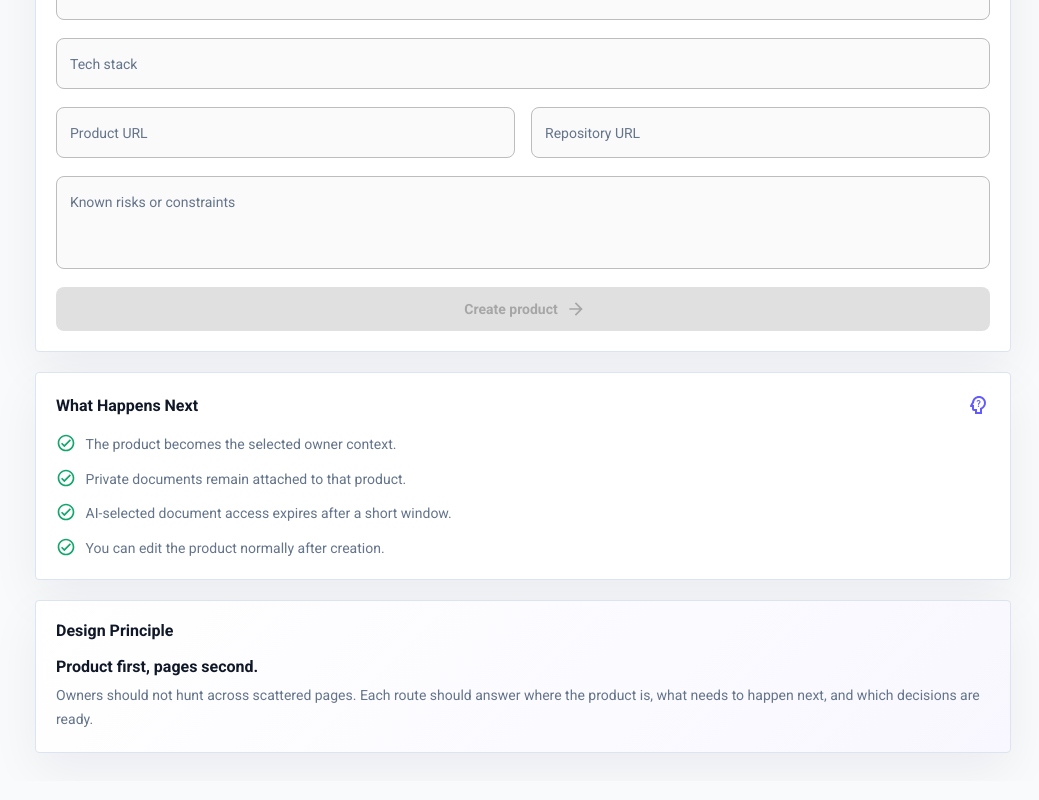
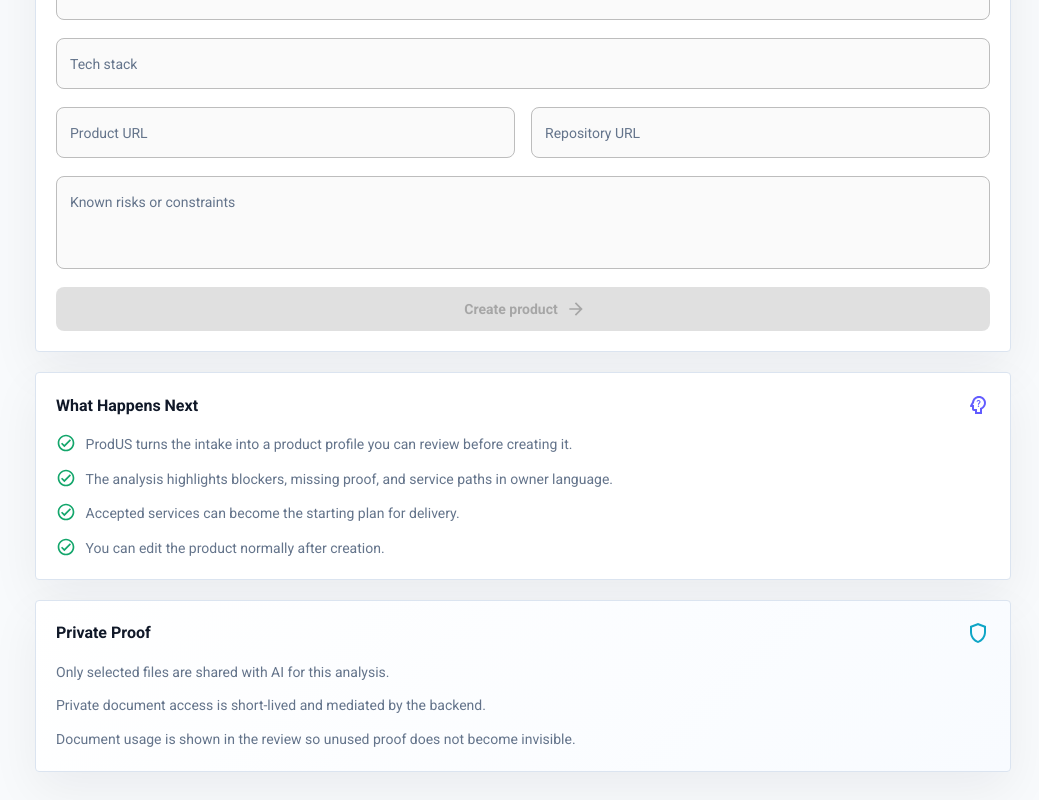
Before and after one commit to mahmoudashraf/ProdUS, a Next.js app in the folder frontend/: page /products/new in a window 1280 px wide. Shown: the part 1425-2225 px from the top of the page, without its empty margins (241-1280 px from the left). Built offline with nearby package versions, Linux system fonts and the light colour scheme; no server answers; sample sign-in values are in the browser's storage.

Commit message:
Extract onboarding side guide

```diff
--- /dev/null
+++ b/frontend/src/features/platform/ProductOnboardingSideGuidePanel.tsx
@@ -0,0 +1,63 @@
+'use client';
+
+import {
+  CheckCircleOutlineOutlined,
+  PsychologyAltOutlined,
+  ShieldOutlined,
+} from '@mui/icons-material';
+import { Stack, Typography } from '@mui/material';
+import {
+  SectionTitle,
+  Surface,
+  appleColors,
+} from './PlatformComponents';
+
+const nextSteps = [
+  'ProdUS turns the intake into a product profile you can review before creating it.',
+  'The analysis highlights blockers, missing proof, and service paths in owner language.',
+  'Accepted services can become the starting plan for delivery.',
+  'You can edit the product normally after creation.',
+];
+
+const privateDocumentNotes = [
+  'Only selected files are shared with AI for this analysis.',
+  'Private document access is short-lived and mediated by the backend.',
+  'Document usage is shown in the review so unused proof does not become invisible.',
+];
+
+export default function ProductOnboardingSideGuidePanel() {
+  return (
+    <Stack spacing={2.5}>
+      <Surface>
+        <SectionTitle
+          title="What Happens Next"
+          action={<PsychologyAltOutlined sx={{ color: appleColors.purple }} />}
+        />
+        <Stack spacing={1.5}>
+          {nextSteps.map(item => (
+            <Stack key={item} direction="row" spacing={1.2} alignItems="flex-start">
+              <CheckCircleOutlineOutlined sx={{ color: appleColors.green, fontSize: 20, mt: 0.2 }} />
+              <Typography color="text.secondary" sx={{ lineHeight: 1.6 }}>
+                {item}
+              </Typography>
+            </Stack>
+          ))}
+        </Stack>
+      </Surface>
+
+      <Surface sx={{ background: 'linear-gradient(135deg, #ffffff, #f8fbff)' }}>
+        <SectionTitle
+          title="Private Proof"
+          action={<ShieldOutlined sx={{ color: appleColors.cyan }} />}
+        />
+        <Stack spacing={1.3}>
+          {privateDocumentNotes.map(item => (
+            <Typography key={item} color="text.secondary" sx={{ lineHeight: 1.65 }}>
+              {item}
+            </Typography>
+          ))}
+        </Stack>
+      </Surface>
+    </Stack>
+  );
+}
--- a/frontend/src/features/platform/ProductOnboardingWizard.tsx
+++ b/frontend/src/features/platform/ProductOnboardingWizard.tsx
@@ -2,11 +2,7 @@
 
 import { useState } from 'react';
 import { useRouter } from 'next/navigation';
-import {
-  CheckCircleOutlineOutlined,
-  PsychologyAltOutlined,
-} from '@mui/icons-material';
-import { Box, Button, Stack, Typography } from '@mui/material';
+import { Box, Button, Stack } from '@mui/material';
 import { useMutation, useQueryClient } from '@tanstack/react-query';
 import { useAdvancedForm } from '@/hooks/enterprise';
 import {
@@ -15,14 +11,13 @@ import {
 } from './OwnerJourneyCards';
 import { postFormData, postJson, putJson } from './api';
 import {
+  appleColors,
   PageHeader,
   QueryState,
-  SectionTitle,
-  Surface,
-  appleColors,
 } from './PlatformComponents';
 import ProductOnboardingAnalysisResultPanel from './ProductOnboardingAnalysisResultPanel';
 import ProductOnboardingManualProfilePanel from './ProductOnboardingManualProfilePanel';
+import ProductOnboardingSideGuidePanel from './ProductOnboardingSideGuidePanel';
 import {
   AiAssistedProductAnalysisResponse,
   ProductAnalysisMode,
@@ -471,40 +466,7 @@ export default function ProductOnboardingWizard() {
           />
         </Stack>
 
-        <Stack spacing={2.5}>
-          <Surface>
-            <SectionTitle
-              title="What Happens Next"
-              action={<PsychologyAltOutlined sx={{ color: appleColors.purple }} />}
-            />
-            <Stack spacing={1.5}>
-              {[
-                'The product becomes the selected owner context.',
-                'Private documents remain attached to that product.',
-                'AI-selected document access expires after a short window.',
-                'You can edit the product normally after creation.',
-              ].map(item => (
-                <Stack key={item} direction="row" spacing={1.2} alignItems="flex-start">
-                  <CheckCircleOutlineOutlined
-                    sx={{ color: appleColors.green, fontSize: 20, mt: 0.2 }}
-                  />
-                  <Typography color="text.secondary" sx={{ lineHeight: 1.6 }}>
-                    {item}
-                  </Typography>
-                </Stack>
-              ))}
-            </Stack>
-          </Surface>
-
-          <Surface sx={{ background: 'linear-gradient(135deg, #ffffff, #f8f7ff)' }}>
-            <SectionTitle title="Design Principle" />
-            <Typography variant="h4">Product first, pages second.</Typography>
-            <Typography color="text.secondary" sx={{ mt: 1, lineHeight: 1.7 }}>
-              Owners should not hunt across scattered pages. Each route should answer where the
-              product is, what needs to happen next, and which decisions are ready.
-            </Typography>
-          </Surface>
-        </Stack>
+        <ProductOnboardingSideGuidePanel />
       </Box>
     </>
   );
```
